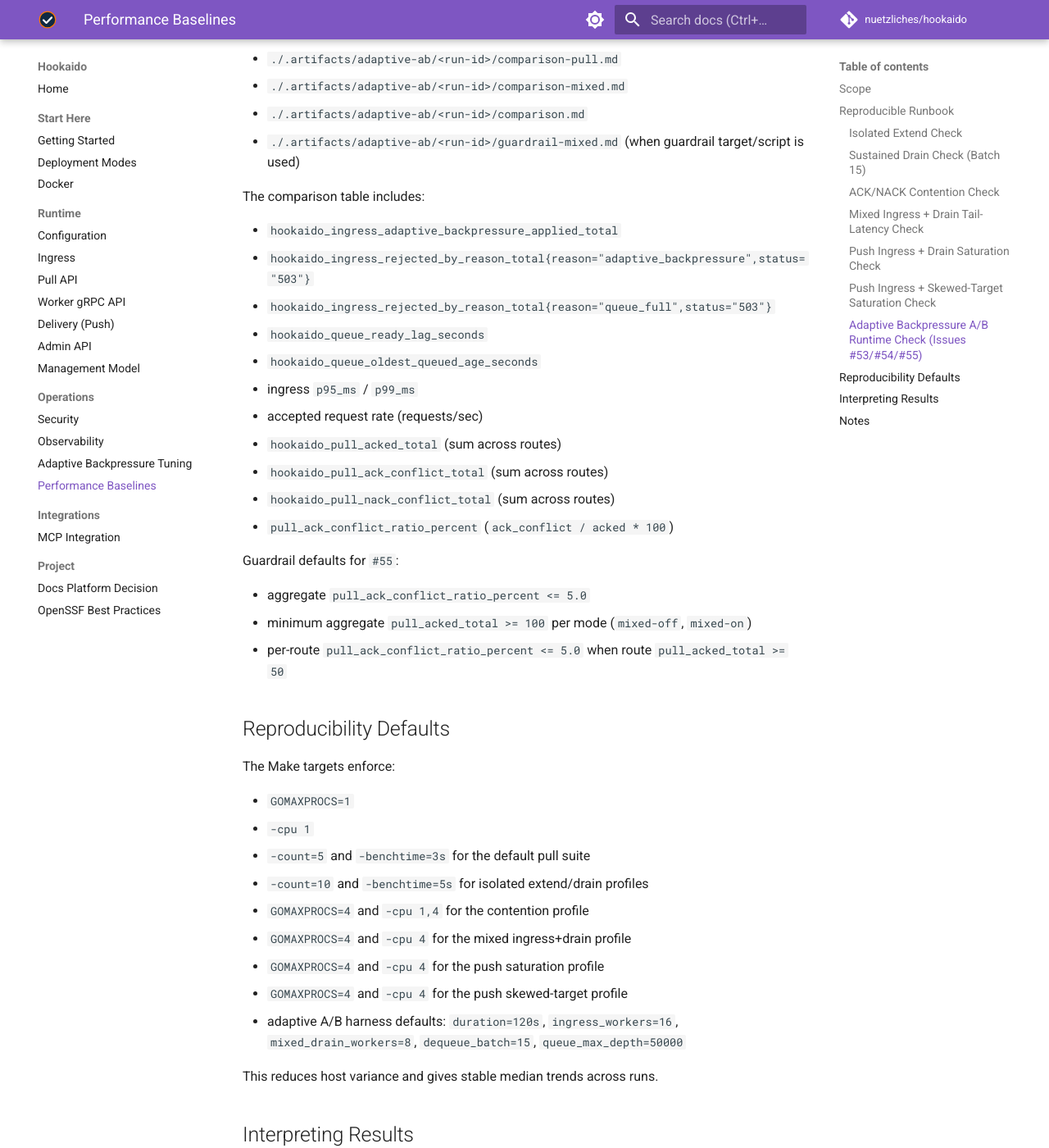
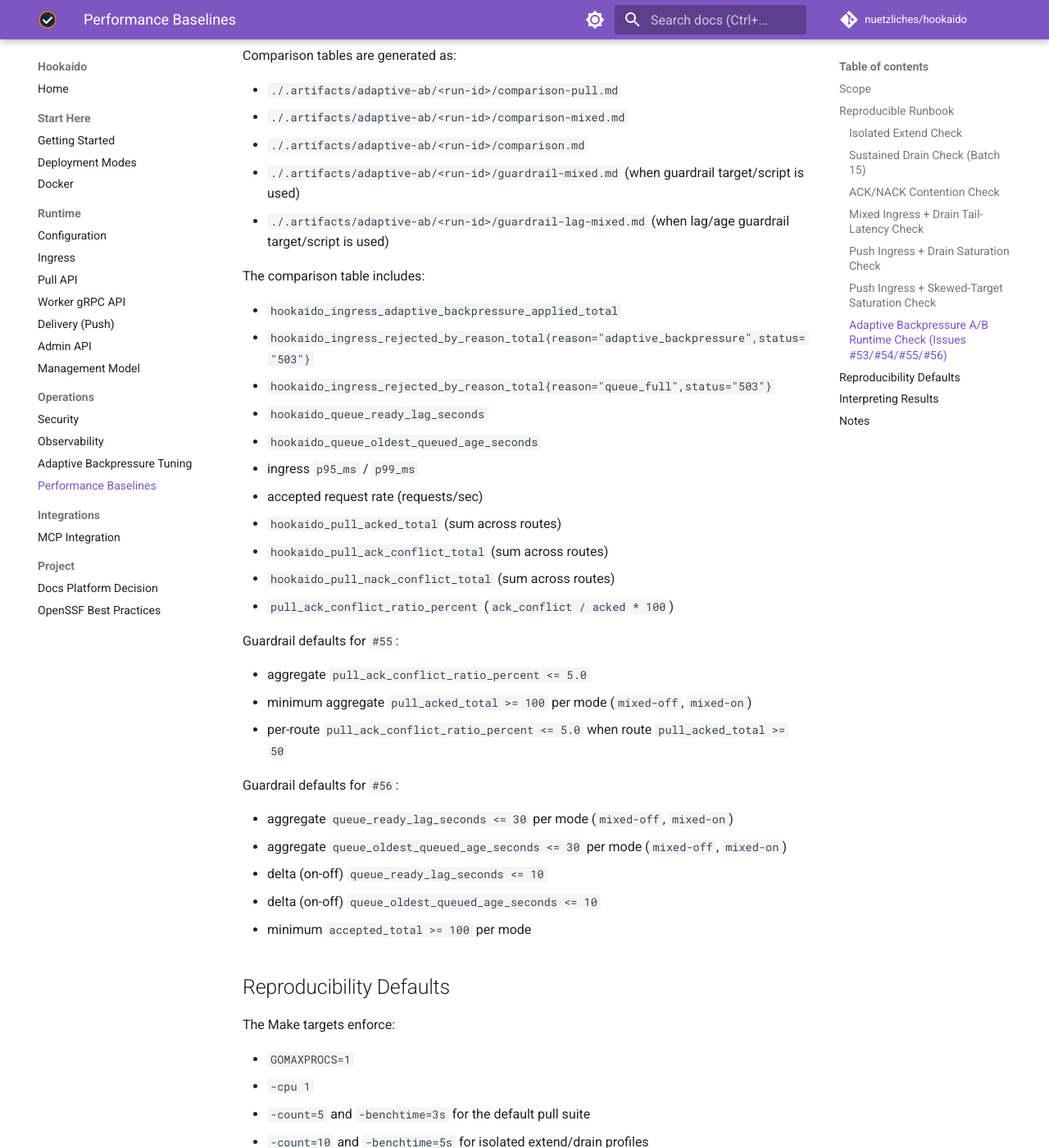
Before and after one commit to nuetzliches/hookaido, an MkDocs documentation site: the page built from docs/performance.md, in a window 1280 px wide and 1400 px high, scrolled down 5939 px. Shown: the whole window at 82% size. Built offline with MkDocs 1.6.1 and Material for MkDocs 9.7.7, drawn with Linux system fonts in a browser that asks for light colours; comment, search, counter and statistics services are not loaded; some of the changed text lies outside the part shown.

Commit message:
perf: add queue lag-age guardrail workflow (#63)

````diff
--- a/docs/performance.md
+++ b/docs/performance.md
@@ -183,7 +183,7 @@ This writes:
 - `deliveries_fast`
 - `deliveries_slow`
 
-### Adaptive Backpressure A/B Runtime Check (Issues #53/#54/#55)
+### Adaptive Backpressure A/B Runtime Check (Issues #53/#54/#55/#56)
 
 For explicit `adaptive_backpressure.enabled=off` vs `on` runs (same load profile):
 
@@ -206,12 +206,14 @@ Guardrail checks on an existing mixed run:
 
 ```bash
 make adaptive-ab-guardrail-check RUN_ROOT=.artifacts/adaptive-ab/<run-id>
+make adaptive-ab-lag-guardrail-check RUN_ROOT=.artifacts/adaptive-ab/<run-id>
 ```
 
 One-shot calibrated run + guardrail check:
 
 ```bash
 make adaptive-ab-mixed-guardrail
+make adaptive-ab-mixed-lag-guardrail
 ```
 
 `make adaptive-ab-all` executes:
@@ -219,7 +221,7 @@ make adaptive-ab-mixed-guardrail
 - `pull-off`, `pull-on` (reference profile)
 - `mixed-off`, `mixed-on` (remaining decision profile)
 
-`make adaptive-ab-mixed-saturation` is a calibrated high-pressure profile for issue validation (`#53/#54/#55`):
+`make adaptive-ab-mixed-saturation` is a calibrated high-pressure profile for issue validation (`#53/#54/#55/#56`):
 
 - duration: `30s` per mode
 - ingress workers: `256`
@@ -249,6 +251,7 @@ Comparison tables are generated as:
 - `./.artifacts/adaptive-ab/<run-id>/comparison-mixed.md`
 - `./.artifacts/adaptive-ab/<run-id>/comparison.md`
 - `./.artifacts/adaptive-ab/<run-id>/guardrail-mixed.md` (when guardrail target/script is used)
+- `./.artifacts/adaptive-ab/<run-id>/guardrail-lag-mixed.md` (when lag/age guardrail target/script is used)
 
 The comparison table includes:
 
@@ -269,6 +272,14 @@ Guardrail defaults for `#55`:
 - aggregate `pull_ack_conflict_ratio_percent <= 5.0`
 - minimum aggregate `pull_acked_total >= 100` per mode (`mixed-off`, `mixed-on`)
 - per-route `pull_ack_conflict_ratio_percent <= 5.0` when route `pull_acked_total >= 50`
+
+Guardrail defaults for `#56`:
+
+- aggregate `queue_ready_lag_seconds <= 30` per mode (`mixed-off`, `mixed-on`)
+- aggregate `queue_oldest_queued_age_seconds <= 30` per mode (`mixed-off`, `mixed-on`)
+- delta (on-off) `queue_ready_lag_seconds <= 10`
+- delta (on-off) `queue_oldest_queued_age_seconds <= 10`
+- minimum `accepted_total >= 100` per mode
 
 ## Reproducibility Defaults
 
@@ -297,6 +308,7 @@ This reduces host variance and gives stable median trends across runs.
 - For adaptive A/B runs, first confirm `adaptive_applied_total=0` in `off`, then compare `queue_full` delta and latency/rate trade-offs in `on`.
 - For mixed A/B (`#55`), track `pull_ack_conflict_ratio_percent` alongside ingress metrics; large conflict-ratio regressions can hide behind stable ingress acceptance.
 - For `#55` regression acceptance, use `guardrail-mixed.md` as the pass/fail artifact and inspect the per-route drill-down section to localize conflict spikes.
+- For lag/age regression acceptance (`#56`), use `guardrail-lag-mixed.md` and investigate sustained queue lag/age when absolute or delta thresholds fail.
 - Keep policy decisions tied to workload SLOs: same-host gains do not imply cross-environment default changes.
 
 ## Notes
````
Also changed, not shown: BACKLOG.md (+2 -0 lines), CHANGELOG.md (+1 -0 lines), 2 other files.
